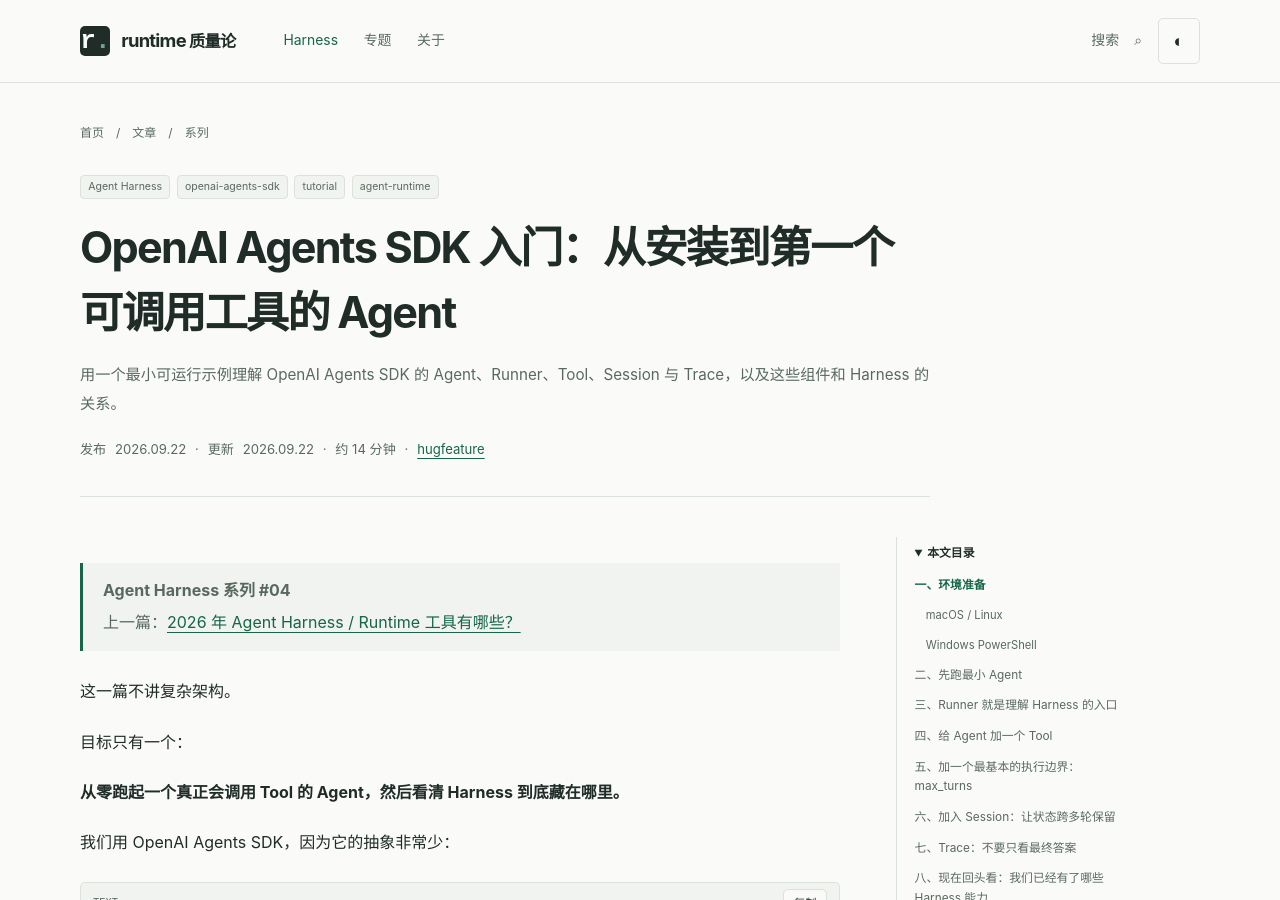
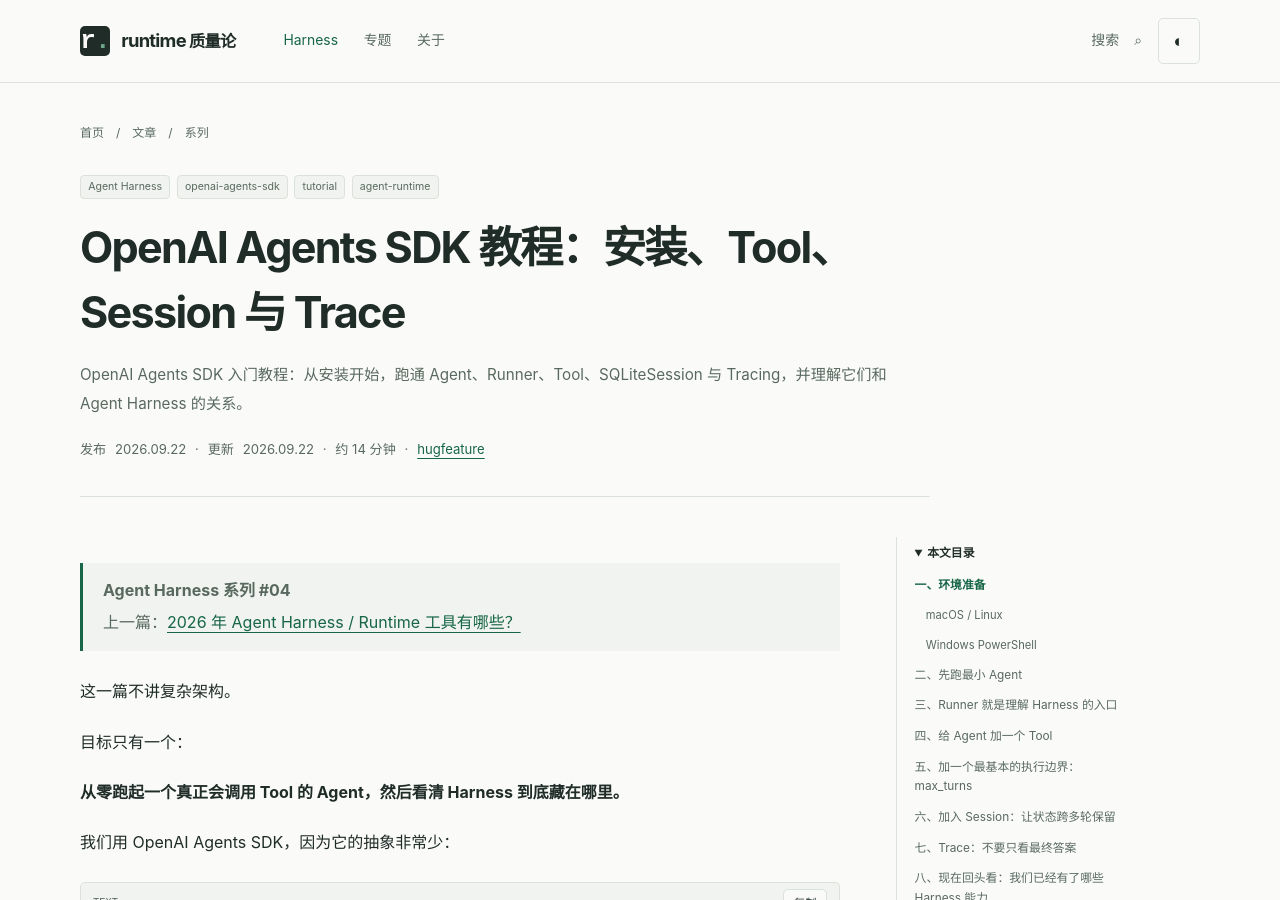
Before and after one commit to hugfeature/hugfeature.github.io, a Jekyll site: the page built from _posts/2026-09-22-openai-agents-sdk-quickstart.md, in a window 1280 px wide and 900 px high. Built offline with Jekyll 4.4.1, drawn with Linux system fonts in a browser that asks for light colours; some of the changed text lies outside the part shown.

Commit message:
Optimize search title and description

```diff
--- a/_posts/2026-09-22-openai-agents-sdk-quickstart.md
+++ b/_posts/2026-09-22-openai-agents-sdk-quickstart.md
@@ -1,10 +1,10 @@
 ---
 layout: post
-title: "OpenAI Agents SDK 入门：从安装到第一个可调用工具的 Agent"
+title: "OpenAI Agents SDK 教程：安装、Tool、Session 与 Trace"
 date: 2026-09-22 16:15:00 +0800
 categories: [Agent-Harness, Tutorial]
 permalink: /harness/openai-agents-sdk-quickstart/
-description: "用一个最小可运行示例理解 OpenAI Agents SDK 的 Agent、Runner、Tool、Session 与 Trace，以及这些组件和 Harness 的关系。"
+description: "OpenAI Agents SDK 入门教程：从安装开始，跑通 Agent、Runner、Tool、SQLiteSession 与 Tracing，并理解它们和 Agent Harness 的关系。"
 tags: ["agent-harness", "openai-agents-sdk", "tutorial", "agent-runtime"]
 series: agent-harness
 series_order: 4
```
